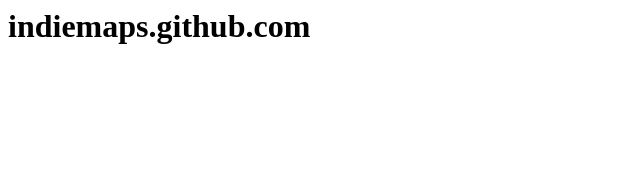
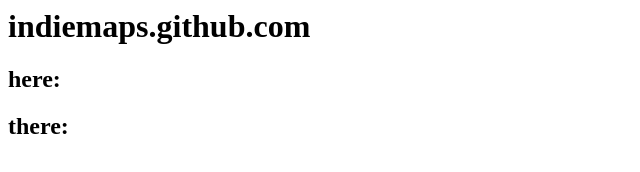
Before and after one commit to indiemaps/indiemaps.github.com, a plain HTML site: page index.html in a window 1280 px wide. Shown: the whole page, without its empty margins (0-640 px from the left). Drawn offline with Linux system fonts and the light colour scheme.

Commit message:
more index.html

```diff
--- a/index.html
+++ b/index.html
@@ -4,5 +4,10 @@
 	<body>
 
 		<h1>indiemaps.github.com</h1>
+
+		<h2>here:</h2>
+
+
+		<h2>there:</h2>
 	</body>
 </html>
```
